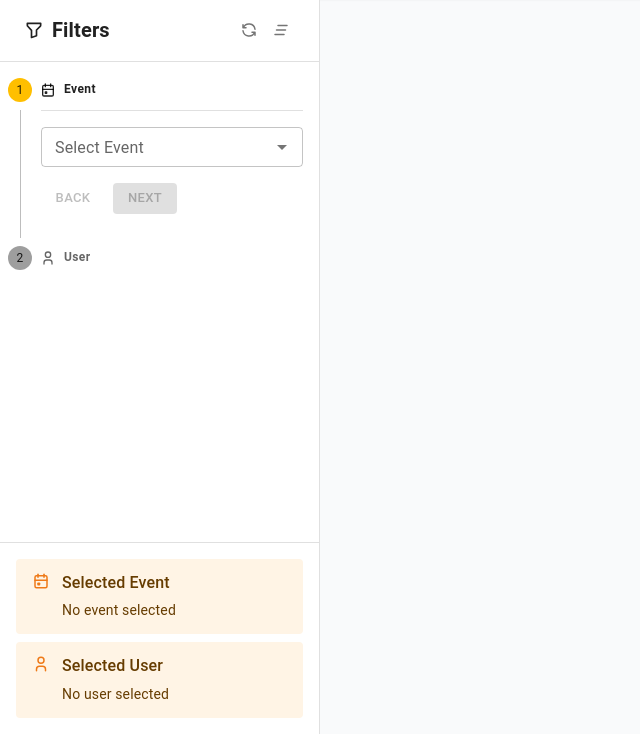
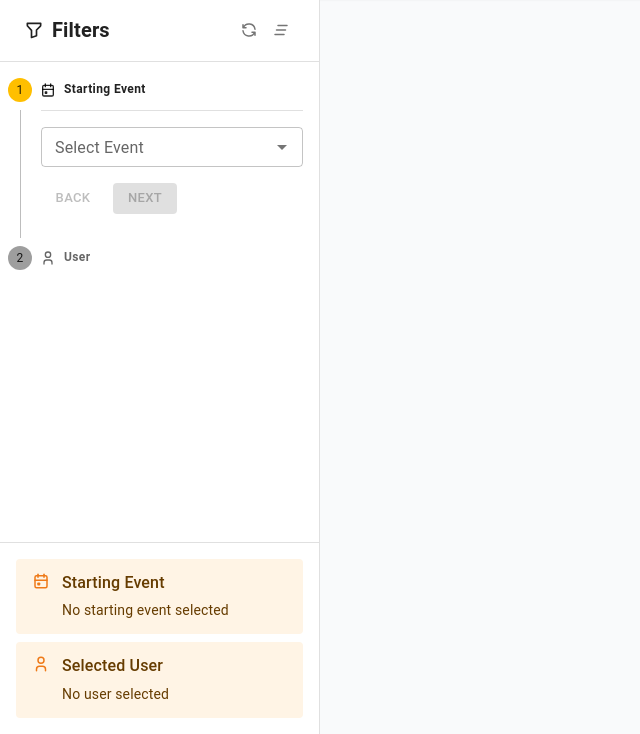
Before and after one commit to jaiten-made/apptales-analytics, a React app in the folder apps/app/: page / in a window 1280 px wide. Shown: the part 66-800 px from the top of the page, without its empty margins (0-640 px from the left). Built offline with nearby package versions, Linux system fonts and the light colour scheme.

Commit message:
feat: Update labels in FilterDrawer for clarity; change 'Event' to 'Starting Event' and 'Selected Event' to 'Starting Event'

```diff
--- a/apps/app/src/app/components/FilterDrawer.tsx
+++ b/apps/app/src/app/components/FilterDrawer.tsx
@@ -153,7 +153,7 @@ const FilterDrawer = ({
                     <Stack direction="row" alignItems="center" spacing={1}>
                       <IconCalendarEvent size={16} />
                       <Typography variant="caption" sx={{ fontWeight: 600 }}>
-                        Event
+                        Starting Event
                       </Typography>
                     </Stack>
                   </StepLabel>
@@ -322,10 +322,10 @@ const FilterDrawer = ({
               severity={selectedStartNodeId ? "info" : "warning"}
               icon={<IconCalendarEvent size={18} />}
             >
-              <AlertTitle>Selected Event</AlertTitle>
+              <AlertTitle>Starting Event</AlertTitle>
               {selectedStartNodeId
                 ? allNodeLabels[selectedStartNodeId] || selectedStartNodeId
-                : "No event selected"}
+                : "No starting event selected"}
             </Alert>
             <Alert
               severity={selectedUserId ? "info" : "warning"}
```
